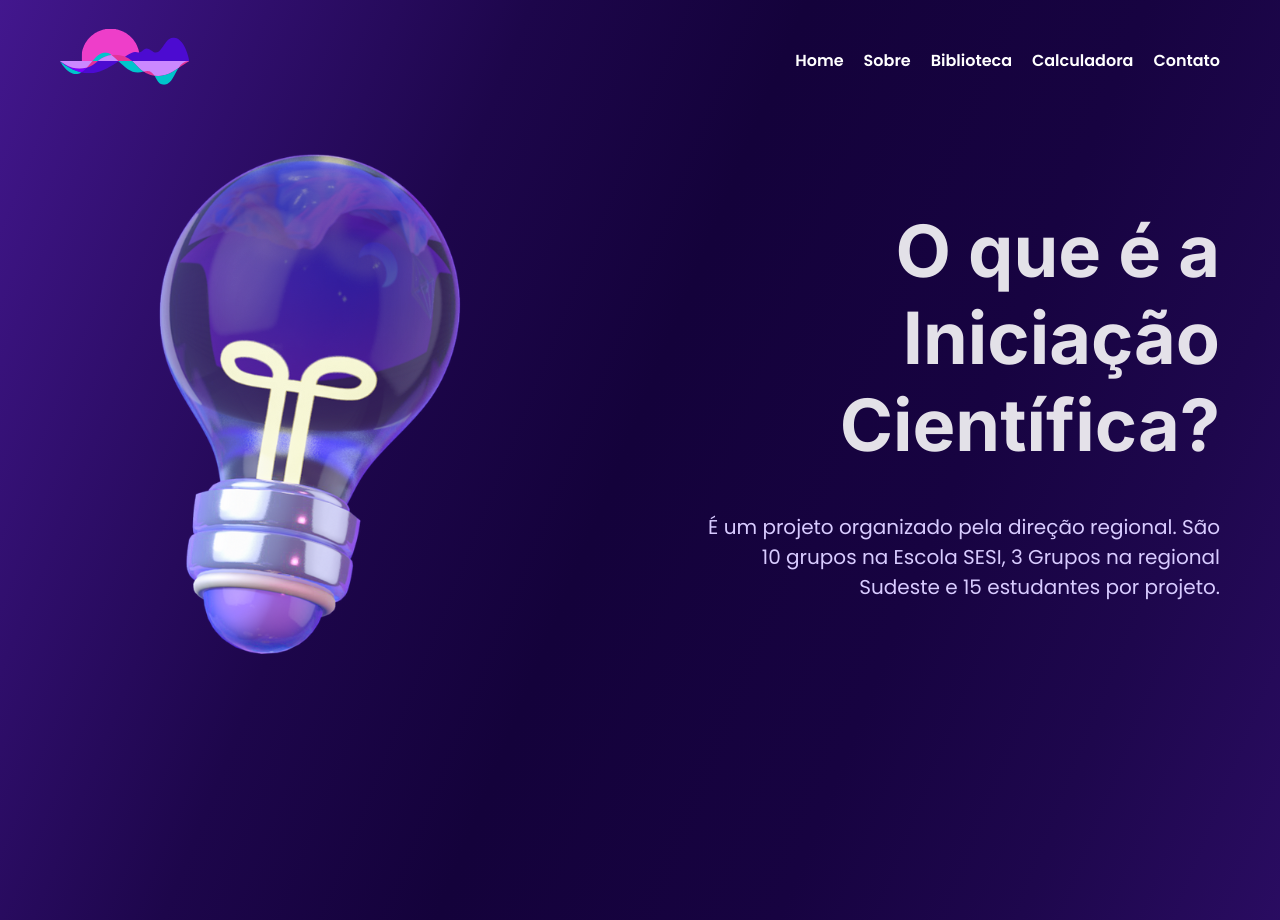
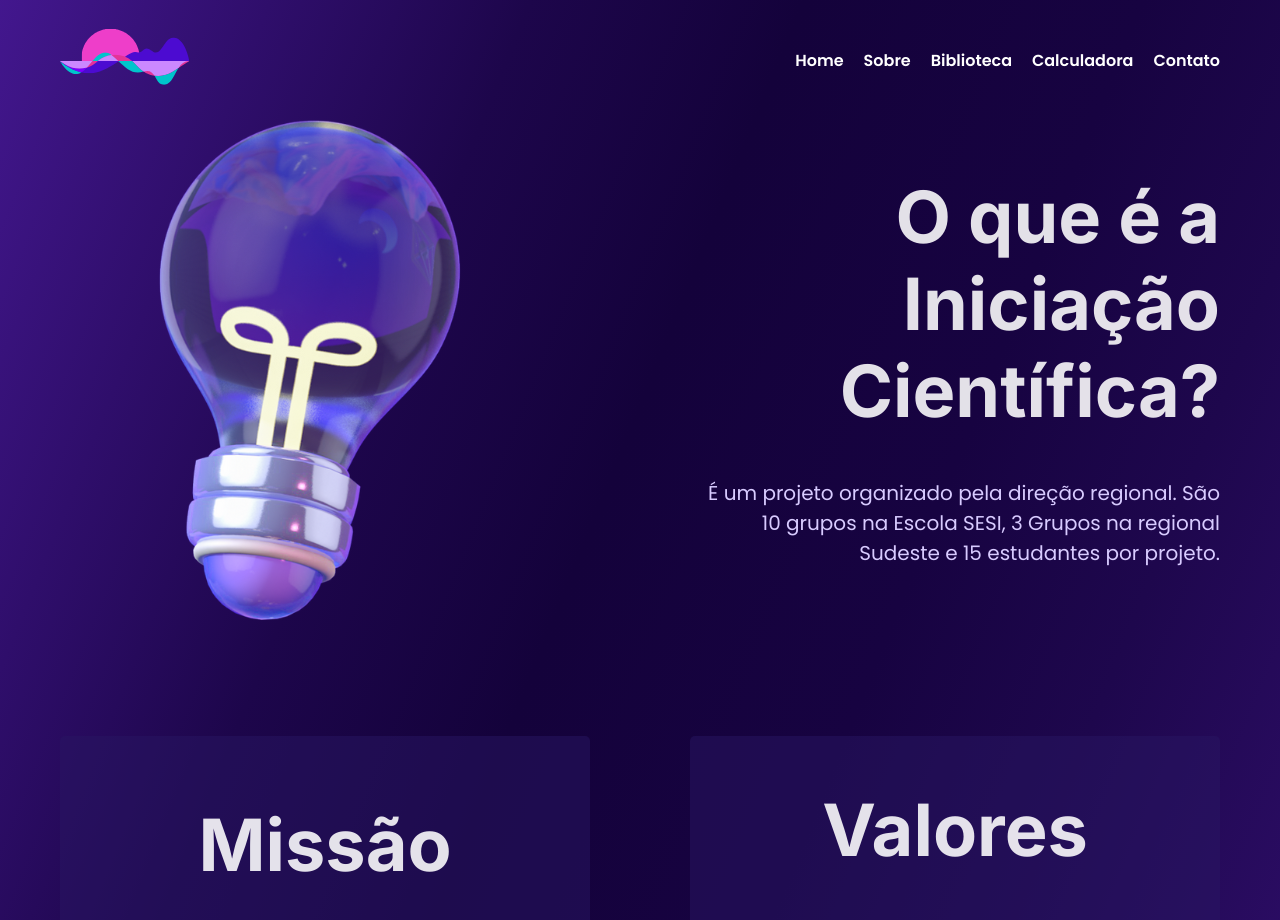
Before and after one commit to SenaiFlorianopolisResearchTeam/Calculator, a Next.js app: page /about in a window 1280 px wide. Shown: the top 920 px of the page. Built offline with nearby package versions, Linux system fonts and the light colour scheme.

Commit message:
ajuste scrollbar e vh tela about

```diff
--- a/src/app/about/page.jsx
+++ b/src/app/about/page.jsx
@@ -7,11 +7,11 @@ import Imagem from "../../../public/lamp.svg";
 const About = () => {
   return (
     <div className={styles.main}>
-      <div className={styles.container}>
-        <div className={styles.item}>
+      <div className={styles.container1}>
+        <div className={styles.item1}>
           <Image src={Imagem} alt="cubos" className={styles.img} />
         </div>
-        <div className={styles.item}>
+        <div className={styles.item1}>
           <h1 className={styles.title}>O que é a Iniciação Científica?</h1>
           <p className={styles.desc}>
             É um projeto organizado pela direção regional. São 10 grupos na
--- a/src/app/about/page.module.css
+++ b/src/app/about/page.module.css
@@ -1,31 +1,32 @@
 @import url('https://fonts.googleapis.com/css2?family=Poppins:wght@300;400&display=swap');
 
-.container {
+.container1 {
   display: flex;
   align-items: center;
-  height: 100vh;
   gap: 100px;
 }
 .container2 {
   display: grid;
   grid-template-columns: repeat(2, 1fr);
   align-items: start;
-  height: 100vh;
+  margin-bottom: 10%;
   gap: 100px;
 }
 
-.item {
+.item1 {
   flex: 1;
   display: flex;
   flex-direction: column;
   gap: 44px;
-  margin-bottom: 20%;
+  margin-bottom: 10%;
 }
 .item2 {
   flex: 1;
+  margin-bottom: 20%;
   display: flex;
   flex-direction: column;
   gap: 44px;
+  height: 250px;
   justify-content: center;
   align-items: center;
   padding: 50px 40px;
@@ -36,8 +37,8 @@
   text-align: left;
 }
 .title {
-    color: rgba(255, 255, 255, 0.884);
-    font-size: 72px;
+  color: rgba(255, 255, 255, 0.884);
+  font-size: 72px;
   text-align: right;
 }
 
--- a/src/app/calculator/temp.js
+++ b/src/app/calculator/temp.js
@@ -1,6 +1,4 @@
-import React, { Component, useState } from 'react';
 import { View, Text, ScrollView, TextInput, TouchableOpacity } from 'react-native';
-import { LinearGradient } from 'expo-linear-gradient';
 import styles from '../../styles/stylesheet'
 
 // calculator elements for hanc model
--- a/src/app/library/page.jsx
+++ b/src/app/library/page.jsx
@@ -1,6 +1,6 @@
 import React from 'react';
 import styles from './page.module.css'
-import Card from '@/components/cards/Card'
+import Card from '@/components/card/Card'
 
 const Library = () => {
   return (
--- a/src/app/styles/globals.css
+++ b/src/app/styles/globals.css
@@ -5,21 +5,20 @@
 }
 
 * {
-  box-sizing: border-box;
   padding: 0;
   margin: 0;
   scrollbar-width: thin;
   scrollbar-color: var(--secondary) var(--primary);
 }
-*::-webkit-scrollbar {
+::-webkit-scrollbar {
   width: 15px;
 }
 
-*::-webkit-scrollbar-track {
+::-webkit-scrollbar-track {
   background: var(--primary);
 }
 
-*::-webkit-scrollbar-thumb {
+::-webkit-scrollbar-thumb {
   background-color: var(--secondary);
   border-radius: 14px;
   border: 3px solid var(--primary);
```
Also changed, not shown: 1 other file (tests, documents, lock files or other folders).
